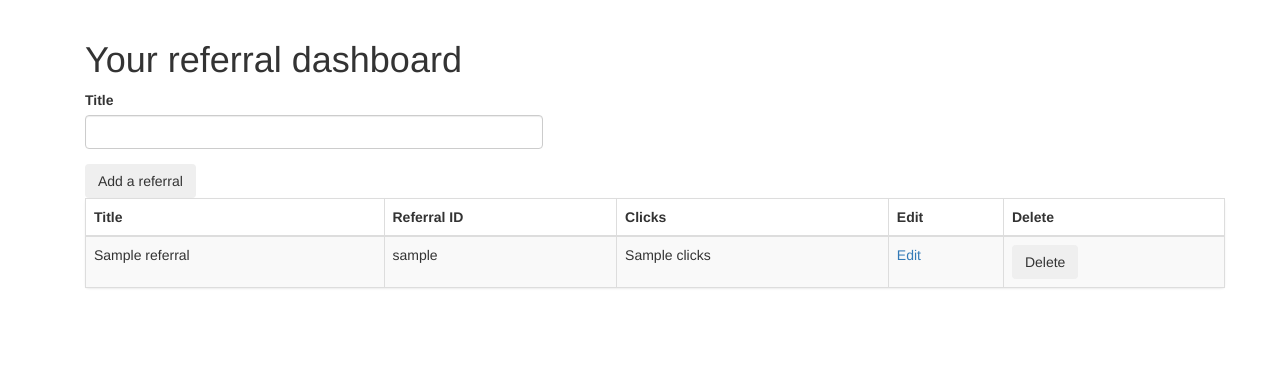
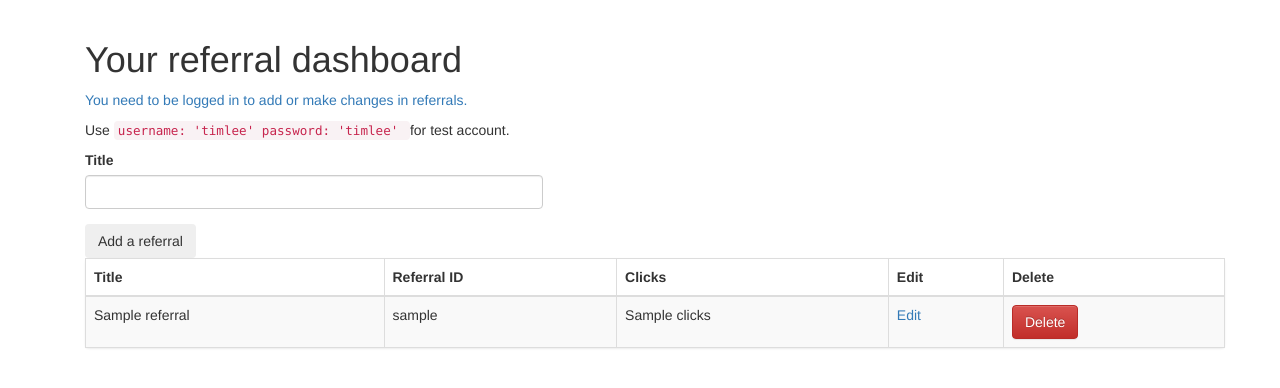
Before and after one commit to chhantyal/referly, a Django app: template referly/templates/referrals/referral_list.html in a window 1280 px wide. Shown: the part 52-440 px from the top of the page. Run offline with Django 3.2, Linux system fonts and the light colour scheme; the template is opened without the code that fills it: most values are stand-ins (such as "Sample title", 1, 10 or a date in 2020); some libraries are stand-ins or nearby versions.

Commit message:
make templates better

```diff
--- a/referly/config/settings.py
+++ b/referly/config/settings.py
@@ -223,7 +223,7 @@ class Common(Configuration):
     ########## Custom user app defaults
     # Select the correct user model
     AUTH_USER_MODEL = "users.User"
-    LOGIN_REDIRECT_URL = "users:redirect"
+    LOGIN_REDIRECT_URL = "dashboard"
     ########## END Custom user app defaults
 
     ########## SLUGLIFIER
--- a/referly/config/urls.py
+++ b/referly/config/urls.py
@@ -6,15 +6,14 @@ from django.conf.urls import patterns, include, url
 from django.conf.urls.static import static
 from django.views.generic import TemplateView
 
-from referrals.views import LandingView
+from referrals.views import LandingView, ReferralListView
 
 # Uncomment the next two lines to enable the admin:
 from django.contrib import admin
 admin.autodiscover()
 
 urlpatterns = patterns('',
-    url(r'^$',
-        TemplateView.as_view(template_name='pages/home.html'), name="home"),
+    url(r'^$', ReferralListView.as_view(), name="dashboard"),
 
     url(r'^about/$',
         TemplateView.as_view(template_name='pages/about.html'), name="about"),
--- a/referly/templates/pages/home.html
+++ /dev/null
@@ -1 +0,0 @@
-{% extends "base.html" %}
--- a/referly/templates/referrals/generic_landing_page.html
+++ b/referly/templates/referrals/generic_landing_page.html
@@ -19,8 +19,9 @@
         <img src="http://upload.wikimedia.org/wikipedia/commons/d/d5/NOAA_Internet_example.png" class="img-responsive">
         <br/>
         {% if referral_id %}
-          <p class="bg-info">Tracking ID: {{ referral_id }}</p>
+          <p class="bg-info">Tracking ID: <code>{{ referral_id }}</code></p>
         {% endif %}
+        <hr/>
       </div>
     </div>
   </div>
--- a/referly/templates/referrals/referral_list.html
+++ b/referly/templates/referrals/referral_list.html
@@ -9,6 +9,8 @@
   <div class="row">
     <div class="col-xs-12">
       <h1>Your referral dashboard</h1>
+      <p class="text-primary">You need to be logged in to add or make changes in referrals.</p>
+      <p>Use <code> username: 'timlee' password: 'timlee' </code> for test account.</p>
     </div>
   </div>
 
@@ -50,7 +52,7 @@
               <td>
                 <form  class="referral_form_remove" action="#" method="post" id="{{referral.slug}}">
                   {% csrf_token %}
-                  <input class="btn" type="submit" value="Delete"/>
+                  <input class="btn btn-danger" type="submit" value="Delete"/>
                 </form>
               </td>
             </tr>
```
Also changed, not shown: referly/referrals/views.py (+5 -3 lines).
